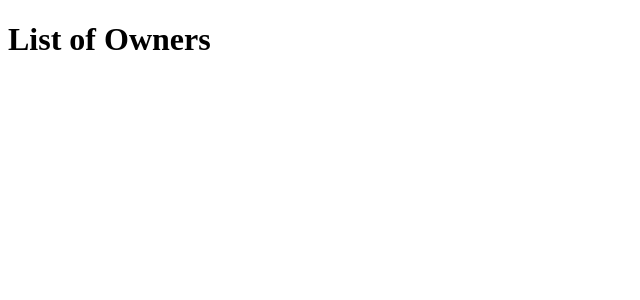
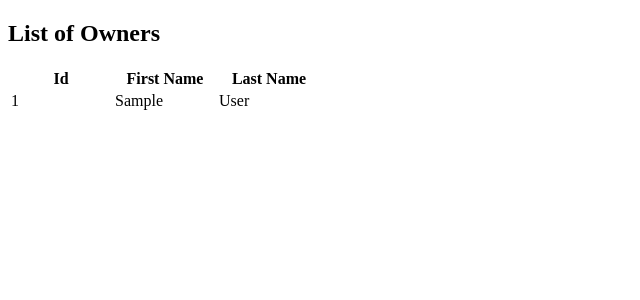
Before and after one commit to krati-11/sfg-pet-clinic, a Spring app: template pet-clinic-web/src/main/resources/templates/owners/index.html in a window 1280 px wide. Shown: the top 300 px of the page, without its empty margins (0-640 px from the left). Run offline with Thymeleaf, Linux system fonts and the light colour scheme; the template is opened without the code that fills it: most values are stand-ins (such as "Sample title", 1, 10 or a date in 2020); data that the repository does not hold is empty.

Commit message:
added owner list and updated controller. Closes #16

```diff
--- a/pet-clinic-web/src/main/resources/templates/owners/index.html
+++ b/pet-clinic-web/src/main/resources/templates/owners/index.html
@@ -1,10 +1,28 @@
 <!DOCTYPE html>
 <html lang="en" xmlns:th="http://www.thymeleaf.org">
 <head>
-<meta charset="ISO-8859-1">
-<title>List Of Pet Owners</title>
+    <meta charset="UTF-8"/>
+    <title>List of Pet Owners</title>
 </head>
 <body>
-	<h1 th:text="'List of Owners'">Owners List</h1>
+<!--/*@thymesVar id="owner" type="guru.springframework.sfgpetclinic.model.Owner"*/-->
+<h2 th:text="'List of Owners'">Owners List</h2>
+
+<table class="table table-striped">
+    <thead>
+    <tr>
+        <th style="width: 100px;">Id</th>
+        <th style="width: 100px;">First Name</th>
+        <th style="width: 100px;">Last Name</th>
+    </tr>
+    </thead>
+    <tbody>
+    <tr th:each="owner : ${owners}">
+        <td th:text="${owner.id}">1</td>
+        <td th:text="${owner.firstName}">Joe</td>
+        <td th:text="${owner.lastName}">Buck</td>
+    </tr>
+    </tbody>
+</table>
 </body>
 </html>
```
Also changed, not shown: pet-clinic-web/src/main/java/com/springframework/sfgpetclinic/controllers/OwnerController.java (+12 -1 lines).
